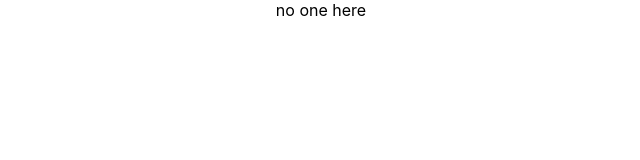
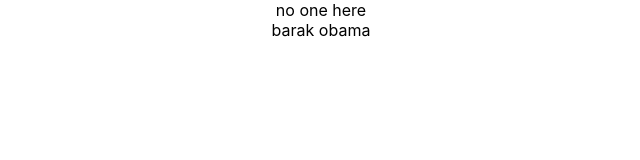
Before and after one commit to Tarek994/react-typescript, a React (Create React App) app: page / in a window 1280 px wide. Shown: the top 160 px of the page, without its empty margins (319-959 px from the left). Built offline with nearby package versions, Linux system fonts and the light colour scheme.

Commit message:
feat(app.tsx): import thr person component and add the props to it

```diff
--- a/src/App.tsx
+++ b/src/App.tsx
@@ -1,11 +1,18 @@
 import React from 'react';
 import './App.css';
 import { Greet } from './components/Greet.tsx';
+import { Person } from './components/Person.tsx';
 
 function App() {
+  const personName = {
+    first: "barak",
+    last: " obama"
+  }
+
   return (
     <div className="App">
       <Greet name="welcome Tarek" messageCount={10} isLoggedIn={false}/>
+      <Person name={personName}/>
     </div>
   );
 }
```
